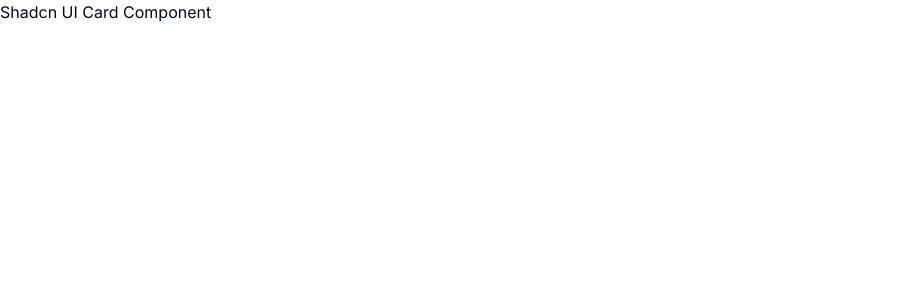
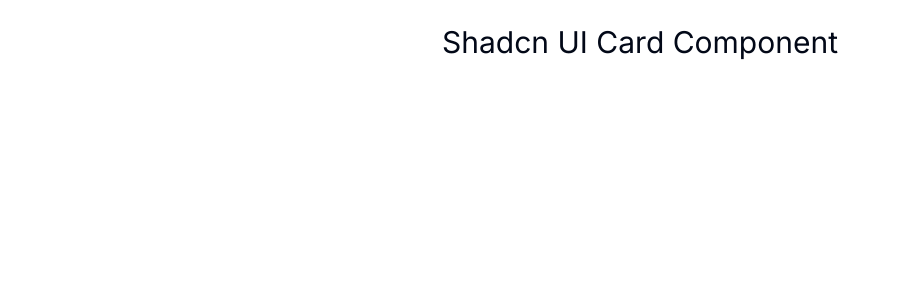
Before and after one commit to CodewithTanzeel/shadcn-ui-03, a Next.js app: page / in a window 1280 px wide. Shown: the top 300 px of the page, without its empty margins (0-900 px from the left). Built offline with nearby package versions, Linux system fonts and the light colour scheme.

Commit message:
Update page.tsx

```diff
--- a/src/app/page.tsx
+++ b/src/app/page.tsx
@@ -3,7 +3,7 @@
 export default function Home() {
   return (
    <div>
-    <h1>Shadcn UI Card Component</h1>
+    <h1 className="text-center text-3xl pt-6">Shadcn UI Card Component</h1>
    </div>
   );
 }
```
